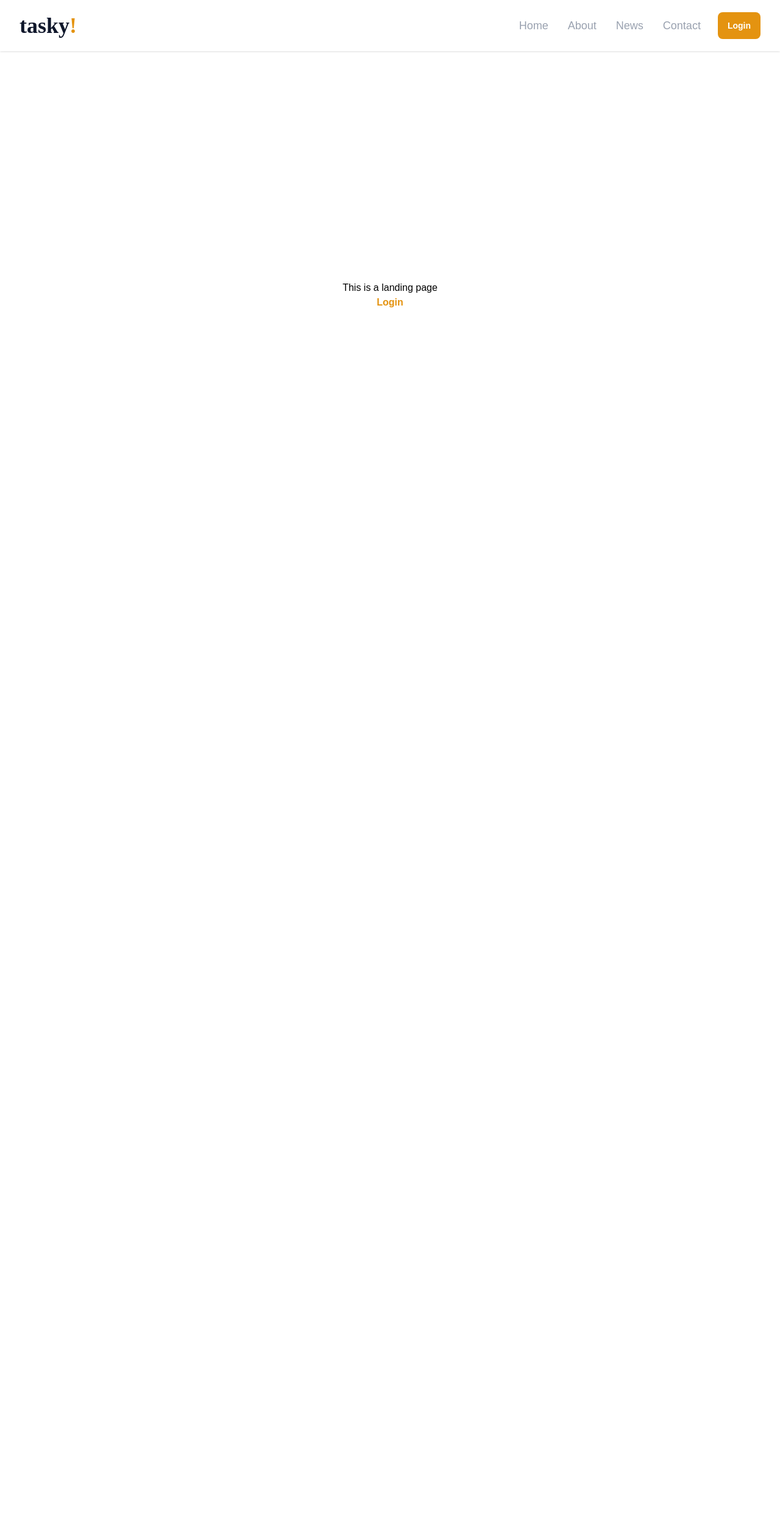
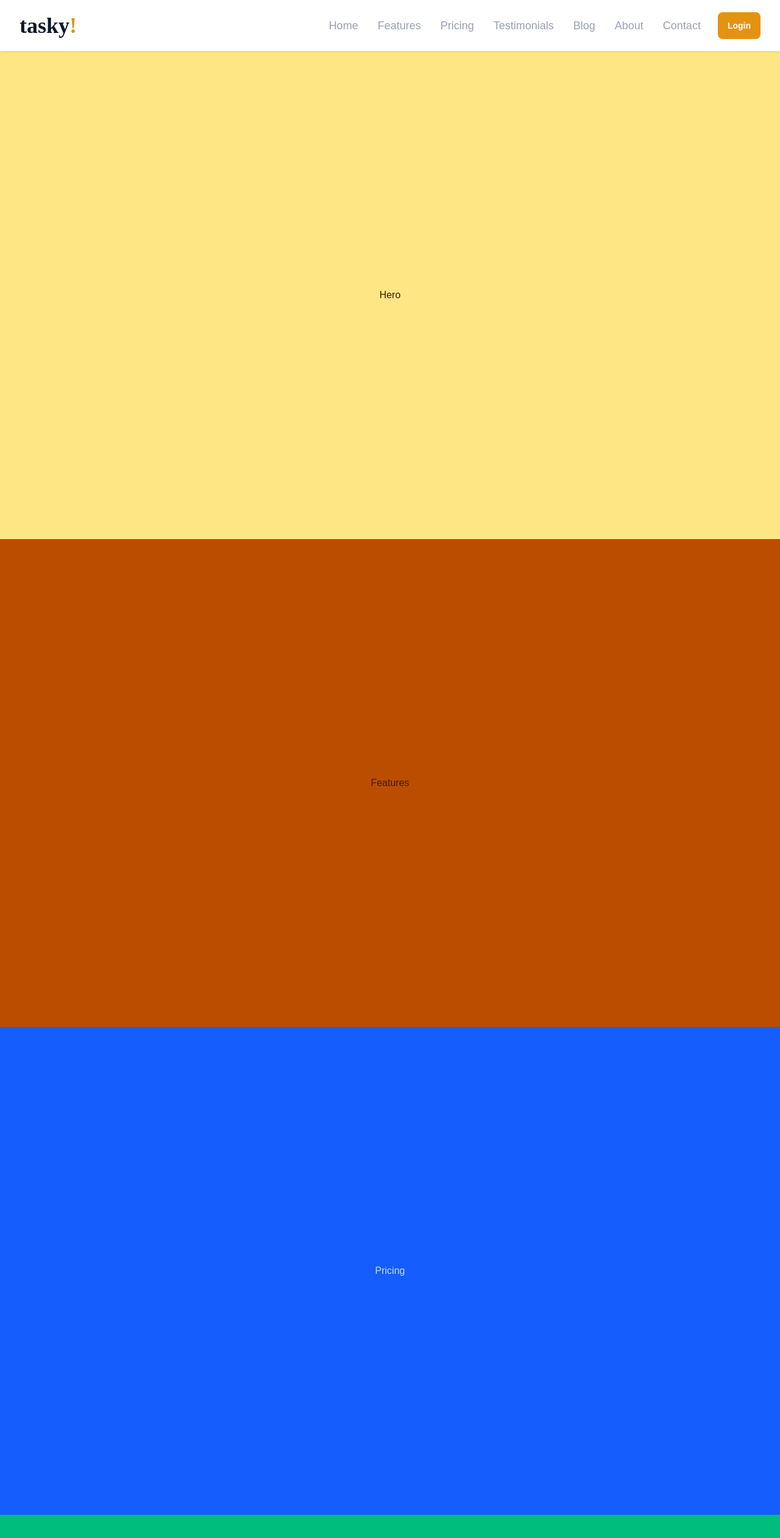
Before and after one commit to gt2rz/tasky, a Next.js app: page / in a window 1280 px wide. Shown: the top 2522 px of the page at 61% size. Before the commit the page ends 884 px from the top, so only its background shows below. Built offline with nearby package versions, Linux system fonts and the light colour scheme; a web font is replaced by a local one.

Commit message:
Revamp landing page layout with new sections for features, pricing, testimonials, blog, and contact; update Navbar for smooth navigation

```diff
--- a/app/(landing)/page.tsx
+++ b/app/(landing)/page.tsx
@@ -3,9 +3,41 @@ import Link from "next/link";
 
 export default function Home() {
   return (
-    <div className="w-full h-screen flex flex-col justify-center items-center">
-      <h6>This is a landing page</h6>
-      <Link href="/login">Login</Link>
+    <div className="w-full h-full flex flex-col justify-center items-center">
+      <section
+        className="flex justify-center items-center w-full min-h-screen bg-amber-200 text-amber-950">
+        Hero
+      </section>
+      <section
+        className="flex justify-center items-center w-full min-h-screen bg-amber-700 text-amber-950"
+        id="features"
+      >
+        Features
+      </section>
+      <section
+        className="flex justify-center items-center w-full min-h-screen bg-blue-600 text-blue-200"
+        id="pricing"
+      >
+        Pricing
+      </section>
+      <section
+        className="flex justify-center items-center w-full min-h-screen bg-emerald-500 text-emerald-200"
+        id="testimonials"
+      >
+        Testimonials
+      </section>
+      <section
+        className="flex justify-center items-center w-full min-h-screen bg-red-600 text-red-200"
+        id="blog"
+      >
+        Blog
+      </section>
+      <section
+        className="flex justify-center items-center w-full min-h-screen bg-purple-600 text-purple-200"
+        id="contact"
+      >
+        Contact
+      </section>
     </div>
   );
 }
--- a/app/components/landing/nav-bar.tsx
+++ b/app/components/landing/nav-bar.tsx
@@ -14,8 +14,11 @@ export default function Navbar() {
   // Navigation items array
   const navItems = [
     { name: "Home", link: "/" },
+    { name: "Features", link: "#features" },
+    { name: "Pricing", link: "#pricing" },
+    { name: "Testimonials", link: "#testimonials" },
+    { name: "Blog", link: "#blog" },
     { name: "About", link: "#about" },
-    { name: "News", link: "#news" },
     { name: "Contact", link: "#contact" },
   ];
 
```
